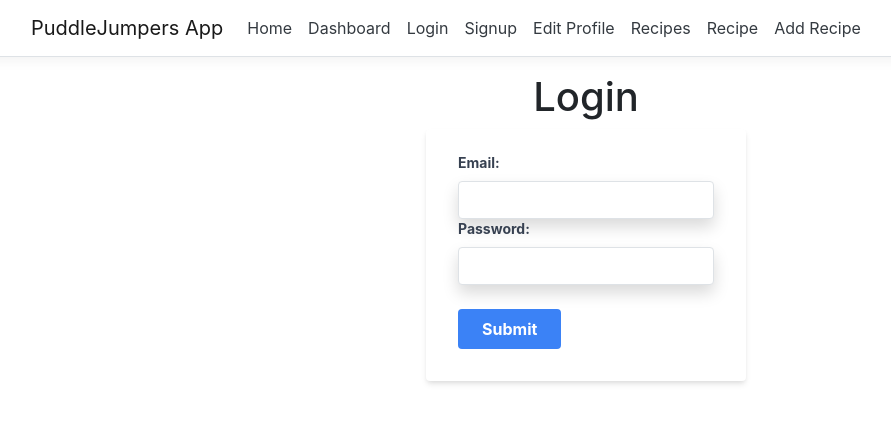
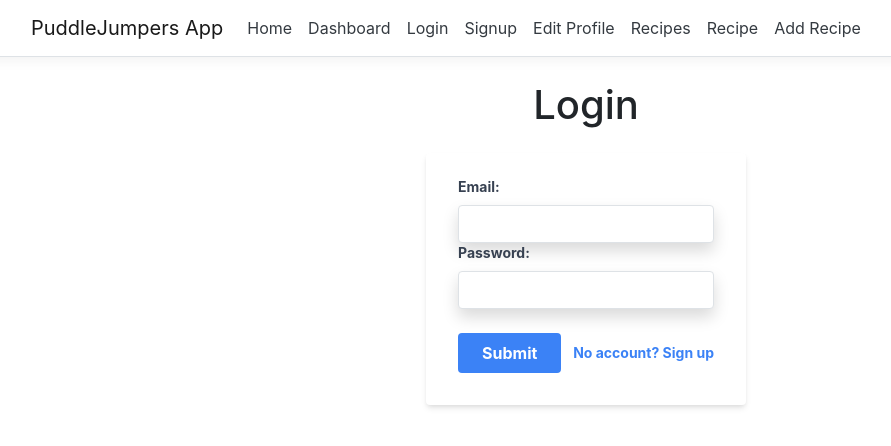
Before and after one commit to KrisztinaPap/Capstone_project, a React (Create React App) app in the folder frontend/: page /login in a window 1280 px wide. Shown: the top 446 px of the page, without its empty margins (54-945 px from the left). Built offline with nearby package versions, Linux system fonts and the light colour scheme.

Commit message:
[F]style: Further styles Login form, adds sign up link

```diff
--- a/frontend/src/components/Login.js
+++ b/frontend/src/components/Login.js
@@ -5,7 +5,7 @@ const Login = () => {
   return (
     <>
       <div className="container">
-        <div className="block text-center">
+        <div className="block text-center my-4">
           <h1>Login</h1>
         </div>
         <div className="w-full max-w-xs mx-auto">
@@ -32,6 +32,9 @@ const Login = () => {
                 type="submit">
                 Submit
               </button>
+              <a class="inline-block align-baseline font-bold text-sm text-blue-500 hover:text-blue-600" href="#">
+                No account? Sign up
+              </a>
             </div>
             </form>
           </div>
```
